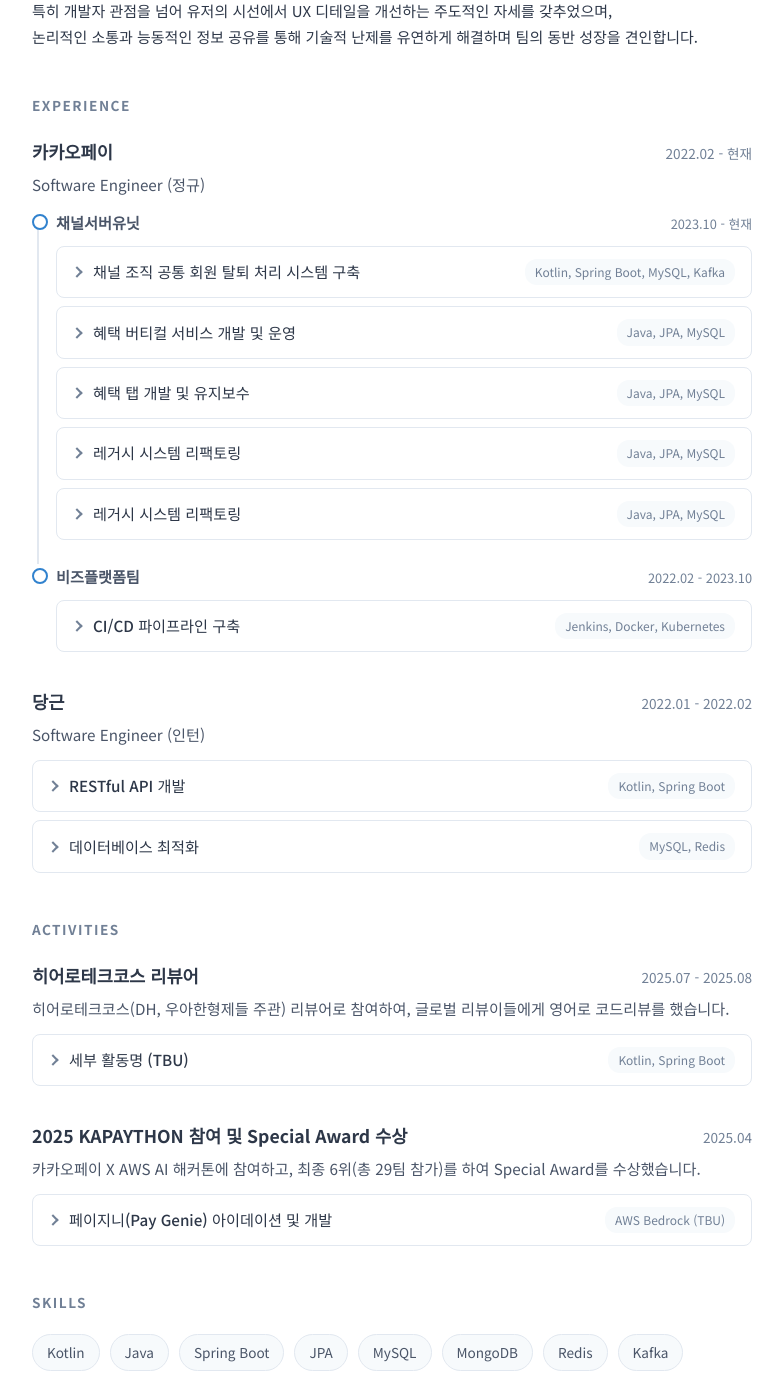
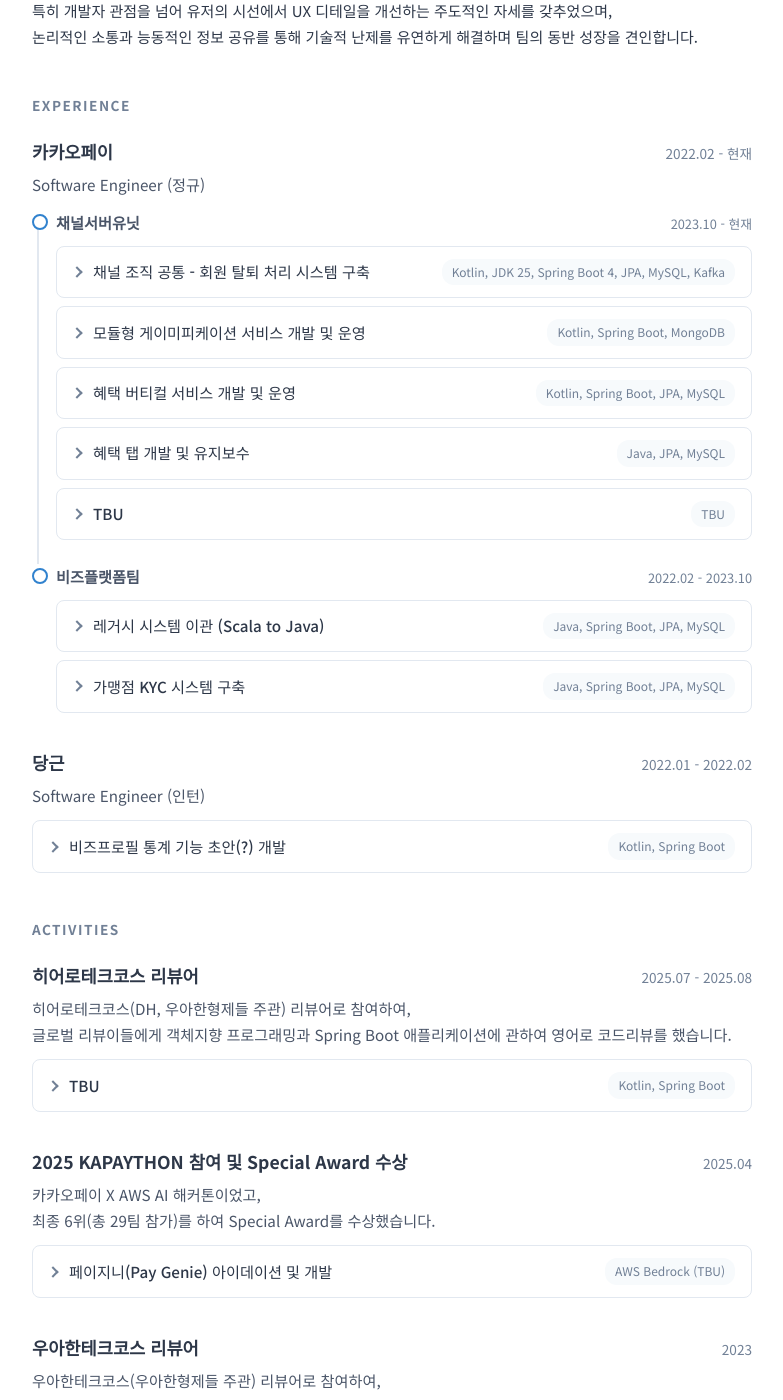
Before and after one commit to da-nyee/da-nyee, a Jekyll site: the page built from docs/index.html, in a window 1280 px wide and 1400 px high, scrolled down 430 px. Shown: the whole window, without its empty margins (248-1031 px from the left). Built offline with Jekyll 4.4.1, drawn with Linux system fonts in a browser that asks for light colours; some of the changed text lies outside the part shown.

Commit message:
docs: update the content

```diff
--- a/docs/index.html
+++ b/docs/index.html
@@ -15,7 +15,6 @@
 
 <section class="section">
   <h2 class="section__title">About</h2>
-
   <p>
   사용자 관점에서 서비스의 본질을 고민하며,<br/>
   확장 가능한 시스템 설계와 안정적인 운영을 실천하는 4년 차 서버 개발자입니다.<br/><br/>
@@ -28,6 +27,13 @@
 
 <section class="section">
   <h2 class="section__title">Experience</h2>
+
+  <!--
+  페이링크 생성 방식 변경 -> 기술 역량
+  춘식이팜 -> 서비스 life cycle 경험
+  금습챌 슬로우 쿼리 개선 -> 기술 역량
+  다양한 버티컬 서비스 개발
+  -->
 
   <article class="experience">
     <div class="experience__header">
@@ -44,8 +50,8 @@
         <div class="experience__projects">
           <details class="project">
             <summary class="project__title">
-              <span class="project__name">채널 조직 공통 회원 탈퇴 처리 시스템 구축</span>
-              <span class="project__tech">Kotlin, Spring Boot, MySQL, Kafka</span>
+              <span class="project__name">채널 조직 공통 - 회원 탈퇴 처리 시스템 구축</span>
+              <span class="project__tech">Kotlin, JDK 25, Spring Boot 4, JPA, MySQL, Kafka</span>
             </summary>
             <div class="project__content">
               <span class="project__year">2026.01</span>
@@ -57,8 +63,23 @@
           </details>
           <details class="project">
             <summary class="project__title">
+              <span class="project__name">모듈형 게이미피케이션 서비스 개발 및 운영</span>
+              <span class="project__tech">Kotlin, Spring Boot, MongoDB</span>
+            </summary>
+            <div class="project__content">
+              <span class="project__year">2025 - 현재</span>
+              <ul>
+                <li>가능한 한 최소한의 비용으로 모듈을 확장할 수 있게 시스템 설계 및 구현</li>
+                <li>게이미피케이션 서비스 특성상 어뷰저가 발생할 수 밖에 없어,<br/>이를 사전에 방지하고자 꼼꼼하게 방어 로직 추가</li>
+                <li>체계적인 성능 테스트로 목표치를 상회하는 결과를 얻으며 견고한 시스템 구축</li>
+                <li>(정량적인, 수치화된 지표 추가하기)</li>
+              </ul>
+            </div>
+          </details>
+          <details class="project">
+            <summary class="project__title">
               <span class="project__name">혜택 버티컬 서비스 개발 및 운영</span>
-              <span class="project__tech">Java, JPA, MySQL</span>
+              <span class="project__tech">Kotlin, Spring Boot, JPA, MySQL</span>
             </summary>
             <div class="project__content">
               <span class="project__year">2023 - 2025</span>
@@ -83,21 +104,8 @@
           </details>
           <details class="project">
             <summary class="project__title">
-              <span class="project__name">레거시 시스템 리팩토링</span>
-              <span class="project__tech">Java, JPA, MySQL</span>
-            </summary>
-            <div class="project__content">
-              <span class="project__year">2025</span>
-              <ul>
-                <li>레거시 시스템 리팩토링으로 API 응답 속도 40% 개선</li>
-                <li>N+1 쿼리 문제 해결 및 인덱스 최적화</li>
-              </ul>
-            </div>
-          </details>
-          <details class="project">
-            <summary class="project__title">
-              <span class="project__name">레거시 시스템 리팩토링</span>
-              <span class="project__tech">Java, JPA, MySQL</span>
+              <span class="project__name">TBU</span>
+              <span class="project__tech">TBU</span>
             </summary>
             <div class="project__content">
               <ul>
@@ -116,8 +124,20 @@
         <div class="experience__projects">
           <details class="project">
             <summary class="project__title">
-              <span class="project__name">CI/CD 파이프라인 구축</span>
-              <span class="project__tech">Jenkins, Docker, Kubernetes</span>
+              <span class="project__name">레거시 시스템 이관 (Scala to Java)</span>
+              <span class="project__tech">Java, Spring Boot, JPA, MySQL</span>
+            </summary>
+            <div class="project__content">
+              <ul>
+                <li>CI/CD 파이프라인 구축 및 배포 자동화</li>
+                <li>배포 시간 단축 및 롤백 프로세스 개선</li>
+              </ul>
+            </div>
+          </details>
+          <details class="project">
+            <summary class="project__title">
+              <span class="project__name">가맹점 KYC 시스템 구축</span>
+              <span class="project__tech">Java, Spring Boot, JPA, MySQL</span>
             </summary>
             <div class="project__content">
               <ul>
@@ -140,25 +160,13 @@
     <div class="experience__projects">
       <details class="project">
         <summary class="project__title">
-          <span class="project__name">RESTful API 개발</span>
+          <span class="project__name">비즈프로필 통계 기능 초안(?) 개발</span>
           <span class="project__tech">Kotlin, Spring Boot</span>
         </summary>
         <div class="project__content">
           <ul>
             <li>RESTful API 설계 및 개발 (TBU)</li>
             <li>API 문서화 및 테스트 코드 작성</li>
-          </ul>
-        </div>
-      </details>
-      <details class="project">
-        <summary class="project__title">
-          <span class="project__name">데이터베이스 최적화</span>
-          <span class="project__tech">MySQL, Redis</span>
-        </summary>
-        <div class="project__content">
-          <ul>
-            <li>데이터베이스 설계 및 쿼리 최적화</li>
-            <li>캐싱 전략 수립 및 적용</li>
           </ul>
         </div>
       </details>
@@ -174,11 +182,11 @@
       <h3 class="experience__company">히어로테크코스 리뷰어</h3>
       <span class="experience__period">2025.07 - 2025.08</span>
     </div>
-    <p class="experience__role">히어로테크코스(DH, 우아한형제들 주관) 리뷰어로 참여하여, 글로벌 리뷰이들에게 영어로 코드리뷰를 했습니다.</p>
+    <p class="experience__role">히어로테크코스(DH, 우아한형제들 주관) 리뷰어로 참여하여,<br/>글로벌 리뷰이들에게 객체지향 프로그래밍과 Spring Boot 애플리케이션에 관하여 영어로 코드리뷰를 했습니다.</p>
     <div class="experience__projects">
       <details class="project">
         <summary class="project__title">
-          <span class="project__name">세부 활동명 (TBU)</span>
+          <span class="project__name">TBU</span>
           <span class="project__tech">Kotlin, Spring Boot</span>
         </summary>
         <div class="project__content">
@@ -194,7 +202,7 @@
       <h3 class="experience__company">2025 KAPAYTHON 참여 및 Special Award 수상</h3>
       <span class="experience__period">2025.04</span>
     </div>
-    <p class="experience__role">카카오페이 X AWS AI 해커톤에 참여하고, 최종 6위(총 29팀 참가)를 하여 Special Award를 수상했습니다.</p>
+    <p class="experience__role">카카오페이 X AWS AI 해커톤이었고,<br/>최종 6위(총 29팀 참가)를 하여 Special Award를 수상했습니다.</p>
     <div class="experience__projects">
       <details class="project">
         <summary class="project__title">
@@ -209,11 +217,30 @@
       </details>
     </div>
   </article>
+  <article class="experience">
+    <div class="experience__header">
+      <h3 class="experience__company">우아한테크코스 리뷰어</h3>
+      <span class="experience__period">2023</span>
+    </div>
+    <p class="experience__role">우아한테크코스(우아한형제들 주관) 리뷰어로 참여하여,<br/>객체지향 프로그래밍과 Spring Boot 애플리케이션에 관하여 코드리뷰를 했습니다.</p>
+    <div class="experience__projects">
+      <details class="project">
+        <summary class="project__title">
+          <span class="project__name">TBU</span>
+          <span class="project__tech">Java, Spring Boot</span>
+        </summary>
+        <div class="project__content">
+          <ul>
+            <li>성과 또는 활동 내용</li>
+          </ul>
+        </div>
+      </details>
+    </div>
+  </article>
 </section>
 
 <section class="section">
   <h2 class="section__title">Skills</h2>
-
   <div class="skills">
     <span class="skill-tag">Kotlin</span>
     <span class="skill-tag">Java</span>
@@ -228,7 +255,6 @@
 
 <section class="section">
   <h2 class="section__title">Education</h2>
-
   <div class="education__item">
     <p class="education__school">우아한테크코스</p>
     <p class="education__degree">웹 백엔드 3기 | 2021.02 - 2021.11</p>
```
